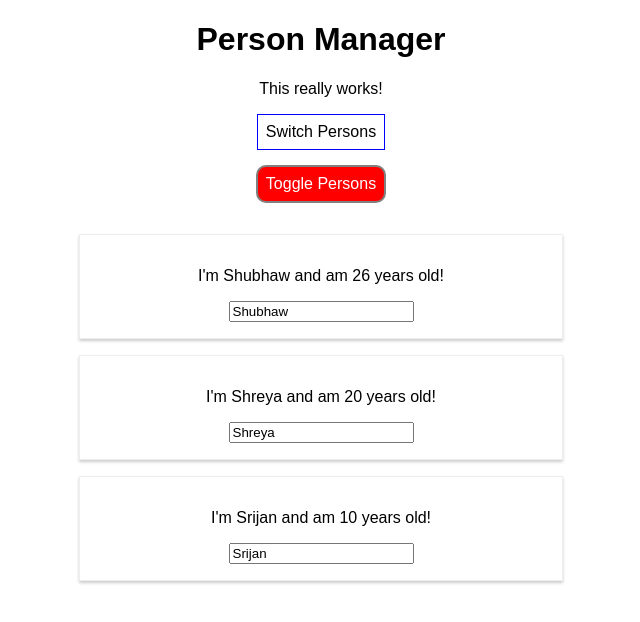
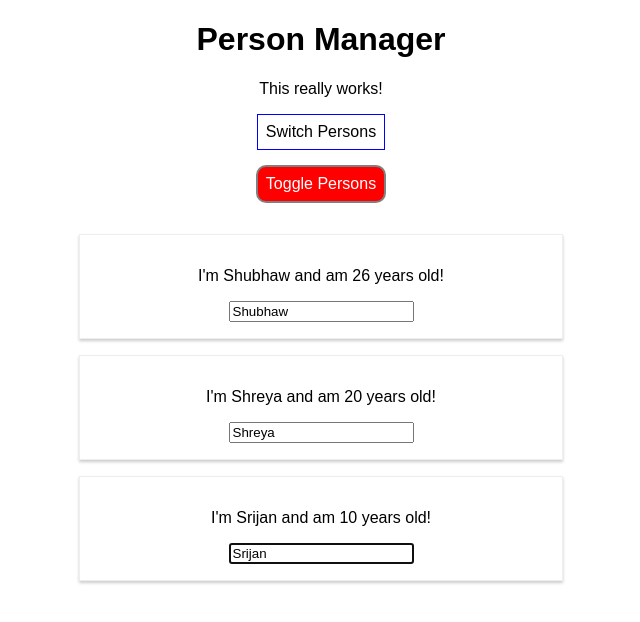
Before and after one commit to shubhaw/react-complete-guide, a React (Create React App) app: page / in a window 1280 px wide. Both pictures are taken after a click on the button "Toggle Persons". Shown: the top 622 px of the page, without its empty margins (319-959 px from the left). Built offline with nearby package versions, Linux system fonts and the light colour scheme.

Commit message:
108: using Refs in Class based components

```diff
--- a/src/components/Persons/Person/Person.js
+++ b/src/components/Persons/Person/Person.js
@@ -5,6 +5,15 @@
 import { PropTypes } from "prop-types";
 
 class Person extends Component {
+    constructor(props) {
+        super(props);
+        this.inputElementRef = React.createRef();
+    }
+
+    componentDidMount() {
+        this.inputElementRef.current.focus();
+    }
+
     render() {
         console.log('[Person.js] rendering . . .');
         return (
@@ -12,7 +21,11 @@
                 {/* <div className={styleClasses.Person}> */}
                 <p onClick={this.props.click}>I'm {this.props.name} and am {this.props.age} years old!</p>
                 <p>{this.props.children}</p>
-                <input type="text" onChange={this.props.change} value={this.props.name} />
+                <input
+                    type="text"
+                    ref={this.inputElementRef}
+                    onChange={this.props.change}
+                    value={this.props.name} />
                 {/* </div> */}
             </Aux>
         );
```
